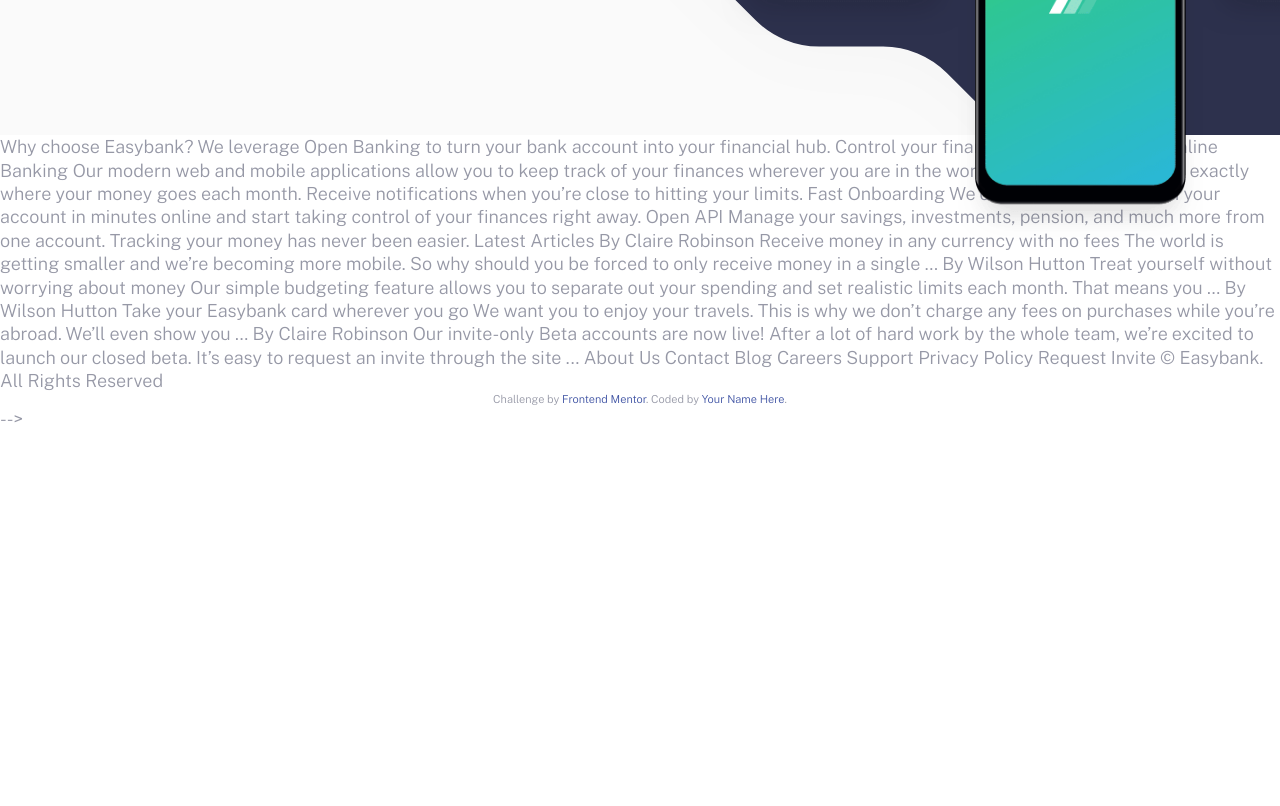
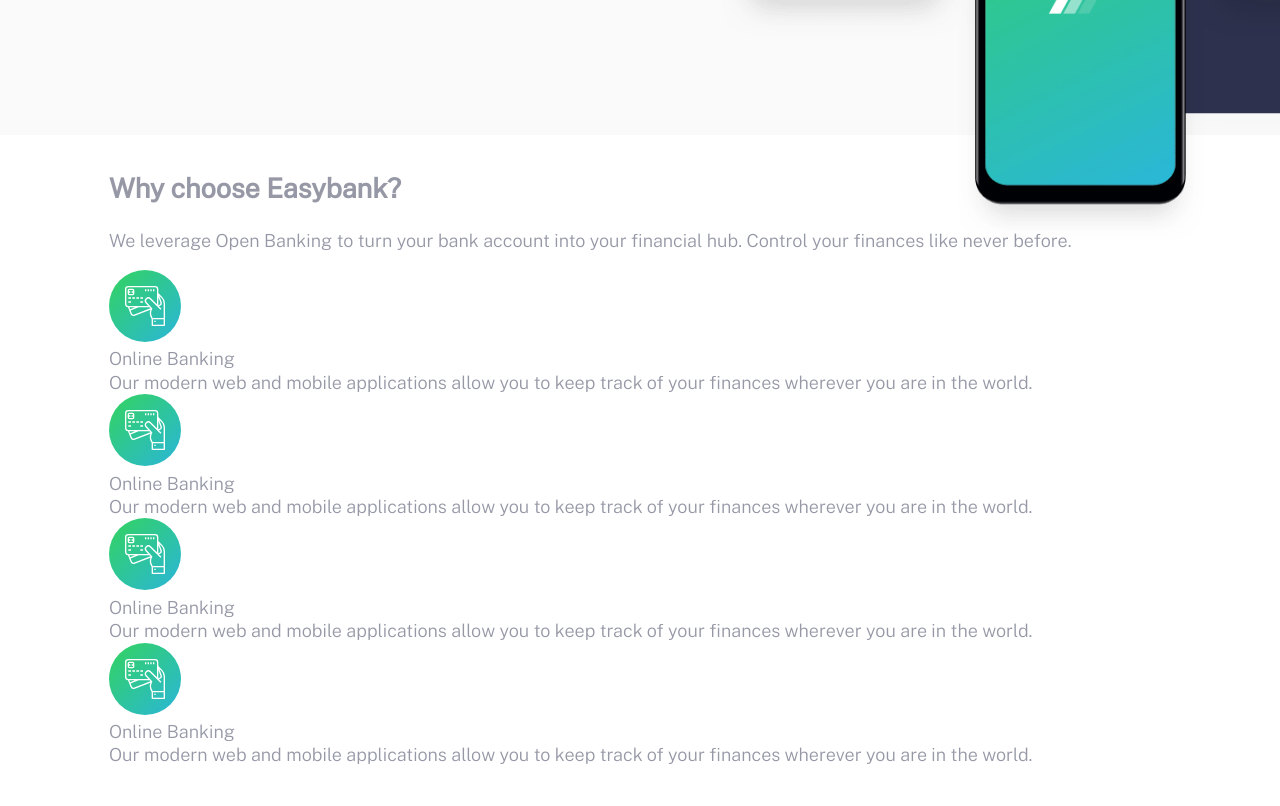
Before and after one commit to ChrisBSU/ConnectWebsite, a plain HTML site: page index.html in a window 1280 px wide. Shown: the part 601-1407 px from the top of the page. Before the commit the page ends 1031 px from the top, so only its background shows below. Drawn offline with nearby package versions, Linux system fonts and the light colour scheme.

Commit message:
Added features to landing page
Features scss and compiled css file added to project.

```diff
--- /dev/null
+++ b/app/scss/_features.scss
@@ -0,0 +1,27 @@
+.feature{
+    &__grid{
+
+        @include breakpoint-up(large){
+            display: flex;
+        }
+    }
+
+    &__item{
+
+        @include breakpoint-up(large){
+            flex: 1;
+        }
+    }
+
+    &__icon{
+
+    }
+
+    &__title{
+
+    }
+
+    &__description{
+
+    }
+}
--- a/app/scss/_hero.scss
+++ b/app/scss/_hero.scss
@@ -19,6 +19,11 @@
         background-position: center center;
         min-height: 17.5rem;
 
+        @include breakpoint-up(medium){
+            min-height: 25rem;
+
+        }
+
         @include breakpoint-up(large){
             flex: 3;
             order: 2;
@@ -37,6 +42,11 @@
             background-size: 93%;
             background-repeat: no-repeat;
             background-position: center bottom;
+
+            @include breakpoint-up(medium){
+                background-size: 52%;
+                background-position: center 60%;
+            }
 
             @include breakpoint-up(large){
                 width: 120%;
@@ -58,10 +68,11 @@
             background-position: center bottom;
 
 
+
             @include breakpoint-up(large){
                 width: 150%;
-                background-size: 120%;
-                background-position: 0% 35%;
+                background-size: 122%;
+                background-position: 0% 83%;
 
             }
         }
--- a/app/scss/style.scss
+++ b/app/scss/style.scss
@@ -5,3 +5,4 @@
 @import "globals";
 @import "header";
 @import "hero";
+@import "features";
--- a/index.html
+++ b/index.html
@@ -69,16 +69,72 @@
 
     </section>
 
+<section class="feature container container--pall">
+  <h2>Why choose Easybank?</h2>
+  <p>
+    We leverage Open Banking to turn your bank account into your financial hub. Control
+  your finances like never before.
+  </p>
+
+  <div class="feature__grid">
+    <div class="feature__item">
+      <div class="feature__icon"><img src="/images/icon-online.svg"/></div>
+        <div class="feature__title">
+          Online Banking
+        </div>
+        <div class="feature__description">
+          Our modern web and mobile applications allow you to keep track of your finances
+          wherever you are in the world.
+        </div>
+    </div>
+  </div>
+
+  <div class="feature__grid">
+    <div class="feature__item">
+      <div class="feature__icon"><img src="/images/icon-online.svg"/></div>
+        <div class="feature__title">
+          Online Banking
+        </div>
+        <div class="feature__description">
+          Our modern web and mobile applications allow you to keep track of your finances
+          wherever you are in the world.
+        </div>
+    </div>
+  </div>
+
+  <div class="feature__grid">
+    <div class="feature__item">
+      <div class="feature__icon"><img src="/images/icon-online.svg"/></div>
+        <div class="feature__title">
+          Online Banking
+        </div>
+        <div class="feature__description">
+          Our modern web and mobile applications allow you to keep track of your finances
+          wherever you are in the world.
+        </div>
+    </div>
+  </div>
+
+  <div class="feature__grid">
+    <div class="feature__item">
+      <div class="feature__icon"><img src="/images/icon-online.svg"/></div>
+        <div class="feature__title">
+          Online Banking
+        </div>
+        <div class="feature__description">
+          Our modern web and mobile applications allow you to keep track of your finances
+          wherever you are in the world.
+        </div>
+    </div>
+  </div>
+</section>
 
 
-  Why choose Easybank?
 
-  We leverage Open Banking to turn your bank account into your financial hub. Control
-  your finances like never before.
 
-  Online Banking
-  Our modern web and mobile applications allow you to keep track of your finances
-  wherever you are in the world.
+
+
+
 
   Simple Budgeting
   See exactly where your money goes each month. Receive notifications when you’re
```
Also changed, not shown: app/scss/style.css, 1 other file.
